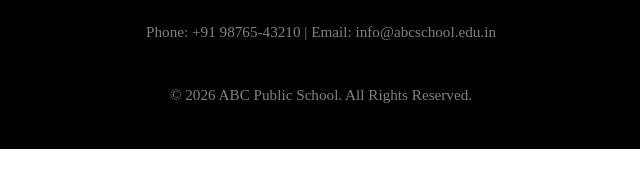
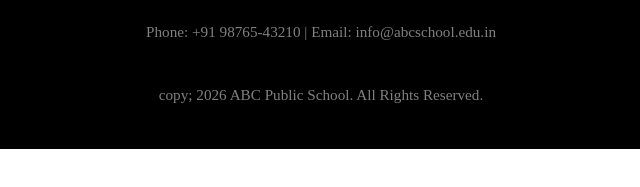
Before and after one commit to laxmishakya0922/web-development, a plain HTML site: page images/MyFirstCss/index1.html in a window 1280 px wide. Shown: the part 2973-3160 px from the top of the page, 319-959 px from the left. Drawn offline with Linux system fonts and the light colour scheme.

Commit message:
new commit in web development

```diff
--- a/images/MyFirstCss/index1.html
+++ b/images/MyFirstCss/index1.html
@@ -75,7 +75,7 @@
     <footer>
         <p><strong>ABC Public School</strong> | Main Road, Bhattu Kalan, Haryana</p>
         <p>Phone: +91 98765-43210 | Email: info@abcschool.edu.in</p>
-        <p>&copy; 2026 ABC Public School. All Rights Reserved.</p>
+        <p>copy; 2026 ABC Public School. All Rights Reserved.</p>
     </footer>
 
 </body>
```
